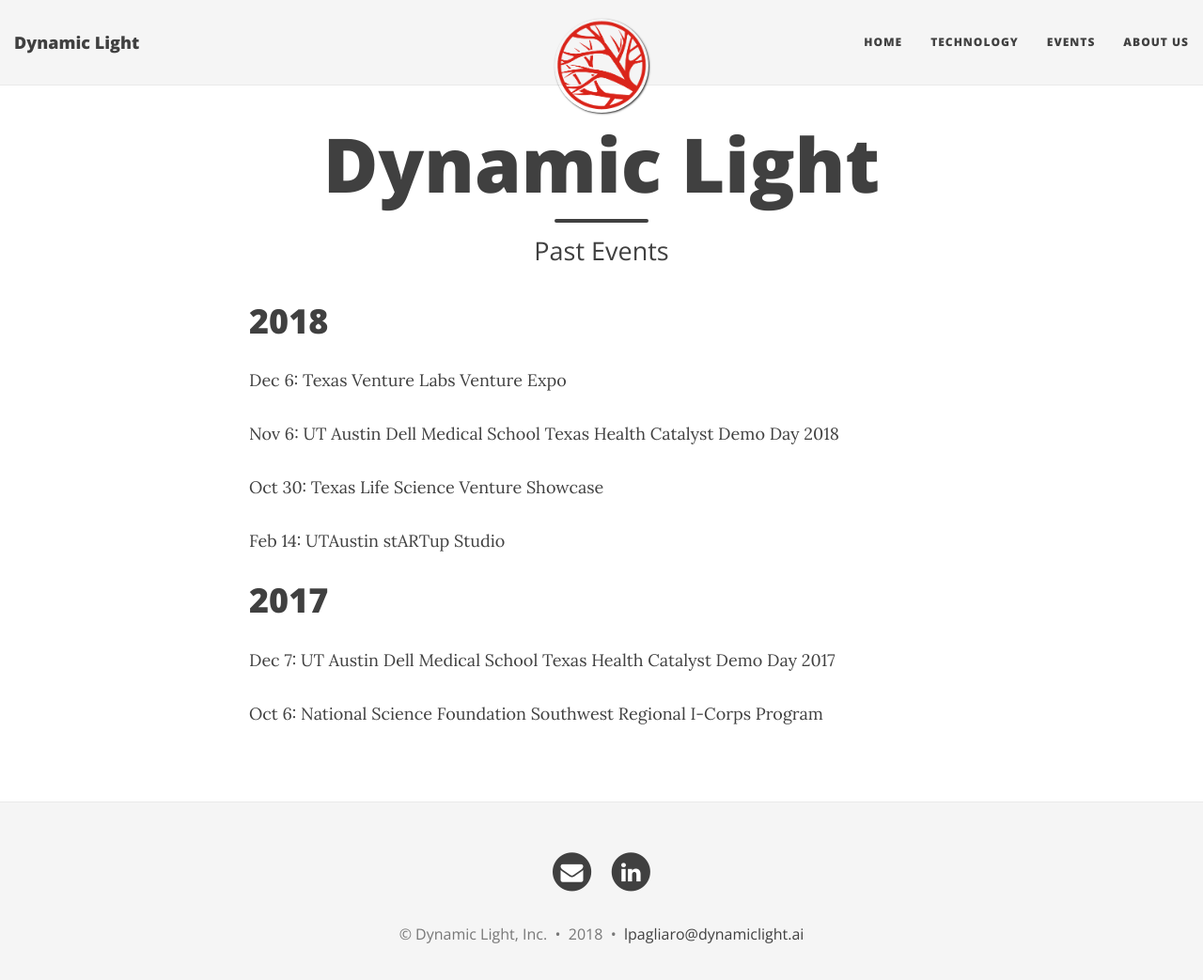
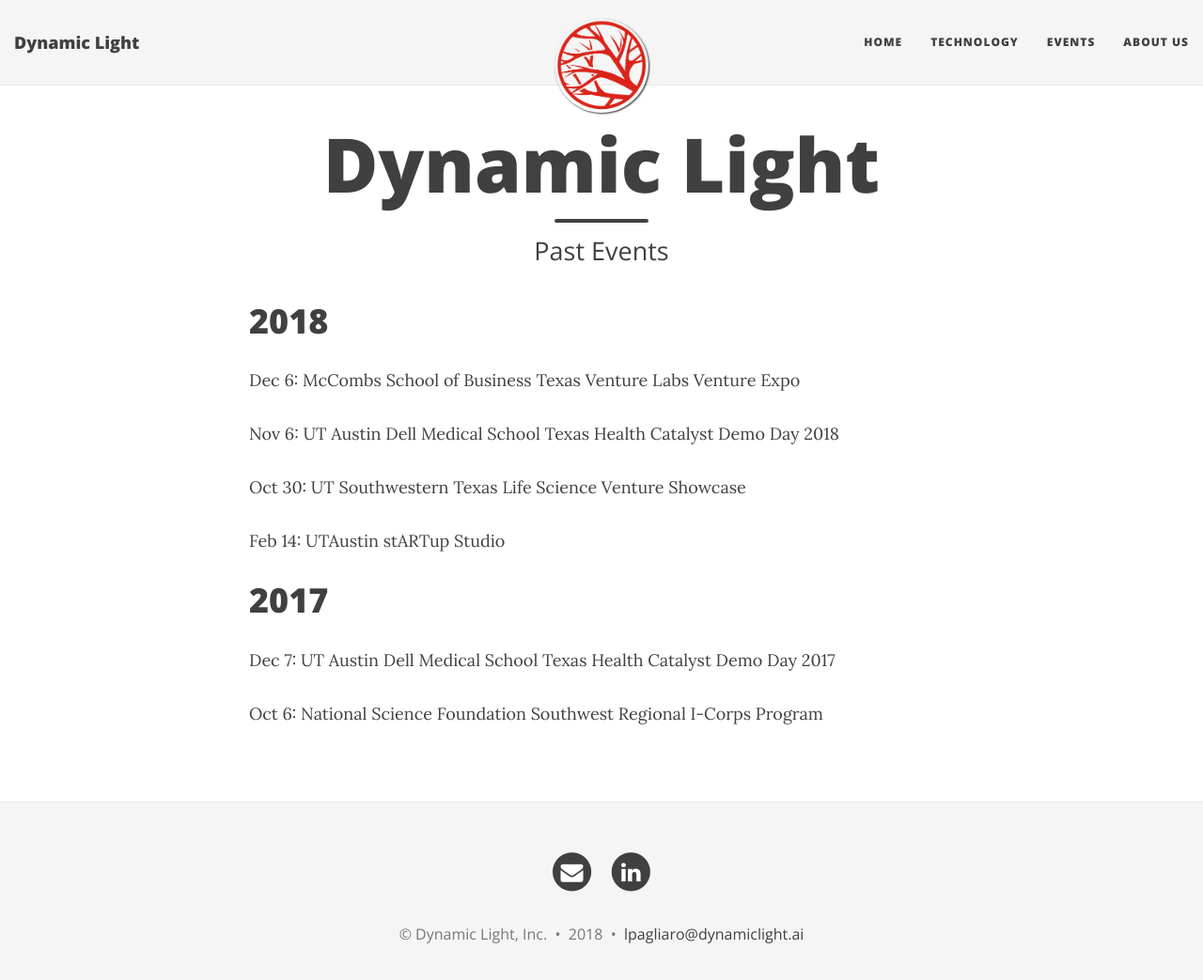
Before and after one commit to Dynamic-Light/millerd8.github.io, a Jekyll site: the page built from events.md, in a window 1280 px wide and 1056 px high. Shown: the top 1043 px of the window at 94% size. Built offline with Jekyll 4.4.1, drawn with Linux system fonts in a browser that asks for light colours; nearby versions of some CDN libraries.

Commit message:
Update events.md

```diff
--- a/events.md
+++ b/events.md
@@ -8,9 +8,9 @@
 <h1> 2018 </h1>
 <md-list-item class="md-3-line">
   <div class="md-list-item-text" layout="column">
-    <p>Dec 6: Texas Venture Labs Venture Expo </p>
+    <p>Dec 6: McCombs School of Business Texas Venture Labs Venture Expo </p>
     <p>Nov 6: UT Austin Dell Medical School Texas Health Catalyst Demo Day 2018 </p>
-    <p>Oct 30: Texas Life Science Venture Showcase </p>
+    <p>Oct 30: UT Southwestern Texas Life Science Venture Showcase </p>
     <p>Feb 14: UTAustin stARTup Studio </p>
   </div>
 </md-list-item>
```
